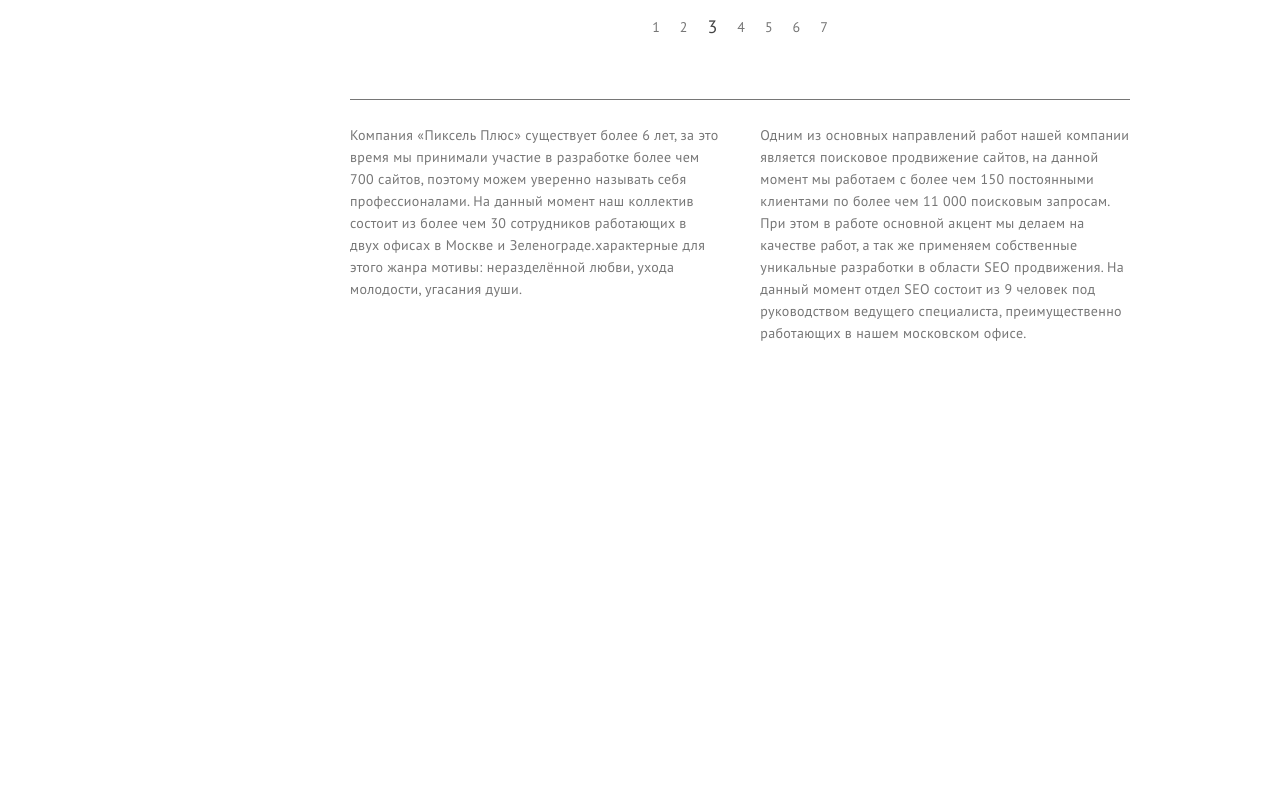
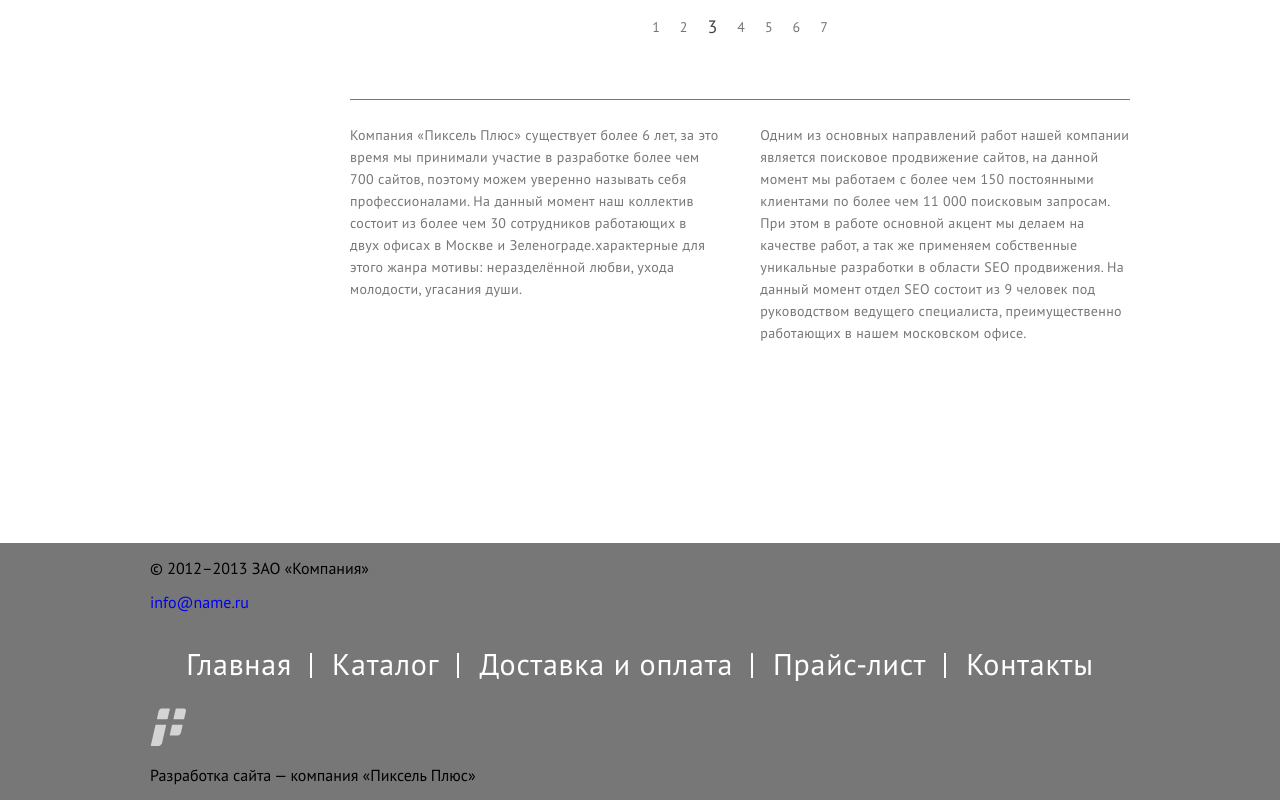
Before and after one commit to kozyrevfrontend/WebEnergy, a website: page source/index.html in a window 1280 px wide. Shown: the part 1556-2356 px from the top of the page. Before the commit the page ends 2099 px from the top, so only its background shows below. Drawn offline with nearby package versions, Linux system fonts and the light colour scheme; files that its build step writes are made by us from their sources.

Commit message:
добавляет разметку для футера

```diff
--- a/source/index.html
+++ b/source/index.html
@@ -473,17 +473,86 @@
             </div>
             <div class="catalog__about-us about-us">
               <div class="about-us__left-column">
-                <p class="about-us__text">Компания «Пиксель Плюс» существует более 6 лет, за это время мы принимали участие в разработке более чем 700 сайтов, поэтому можем уверенно называть себя профессионалами. На данный момент наш коллектив состоит из более чем 30 сотрудников работающих в двух офисах в Москве и Зеленограде.характерные для этого жанра мотивы: неразделённой любви, ухода молодости, угасания души.</p>
+                <p class="about-us__text">
+                  Компания «Пиксель Плюс» существует более 6 лет, за это время
+                  мы принимали участие в разработке более чем 700 сайтов,
+                  поэтому можем уверенно называть себя профессионалами. На
+                  данный момент наш коллектив состоит из более чем 30
+                  сотрудников работающих в двух офисах в Москве и
+                  Зеленограде.характерные для этого жанра мотивы: неразделённой
+                  любви, ухода молодости, угасания души.
+                </p>
               </div>
               <div class="about-us__right-column">
-                <p class="about-us__text">Одним из основных направлений работ нашей компании является поисковое продвижение сайтов, на данной момент мы работаем с более чем 150 постоянными клиентами по более чем 11 000 поисковым запросам. При этом в работе основной акцент мы делаем на качестве работ, а так же применяем собственные уникальные разработки в области SEO продвижения. На данный момент отдел SEO состоит из 9 человек под руководством ведущего специалиста, преимущественно работающих в нашем московском офисе.</p>
+                <p class="about-us__text">
+                  Одним из основных направлений работ нашей компании является
+                  поисковое продвижение сайтов, на данной момент мы работаем с
+                  более чем 150 постоянными клиентами по более чем 11 000
+                  поисковым запросам. При этом в работе основной акцент мы
+                  делаем на качестве работ, а так же применяем собственные
+                  уникальные разработки в области SEO продвижения. На данный
+                  момент отдел SEO состоит из 9 человек под руководством
+                  ведущего специалиста, преимущественно работающих в нашем
+                  московском офисе.
+                </p>
               </div>
             </div>
           </div>
         </div>
       </section>
     </main>
-    <footer class="footer"></footer>
+    <footer class="footer">
+      <div class="container">
+        <div class="footer__cipyright copyright">
+          <p class="copyright__main">© 2012–2013 ЗАО «Компания»</p>
+          <p class="copuright__contacts">
+            <a class="copuright__mail" href="mailto:info@name.ru"
+              >info@name.ru</a
+            >
+          </p>
+        </div>
+        <div class="footer__navigation">
+          <ul class="site-list site-list__column">
+            <li class="site-list__item">
+              <a class="site-list__link" href="#">Главная</a>
+            </li>
+            <li class="site-list__item">
+              <a class="site-list__link" href="#">Каталог</a>
+            </li>
+            <li class="site-list__item">
+              <a class="site-list__link" href="#">Доставка и оплата</a>
+            </li>
+            <li class="site-list__item">
+              <a class="site-list__link" href="#">Прайс-лист</a>
+            </li>
+            <li class="site-list__item">
+              <a class="site-list__link" href="#">Контакты</a>
+            </li>
+          </ul>
+        </div>
+        <div class="footer__studio studio">
+          <a class="studio__link" href="#">
+            <picture>
+              <source
+                type="image/webp"
+                srcset="img/logo-studio@1x.webp 1x, img/logo-studio@2x.webp 2x"
+              />
+              <img
+                class="studio__image"
+                src="img/logo-studio@1x.png"
+                srcset="img/logo-studio@2x.png 2x"
+                alt="Пиксель Плюс"
+                width="36"
+                height="38"
+              />
+            </picture>
+          </a>
+          <p class="studio__text">
+            <span>Разработка сайта</span> — компания «Пиксель Плюс»
+          </p>
+        </div>
+      </div>
+    </footer>
     <script src="js/main.js"></script>
   </body>
 </html>
--- /dev/null
+++ b/source/sass/blocks/footer.scss
@@ -0,0 +1,3 @@
+.footer {
+  background-color: #777777;
+}
--- a/source/sass/style.scss
+++ b/source/sass/style.scss
@@ -16,3 +16,4 @@
 @import "blocks/card.scss";
 @import "blocks/pagination.scss";
 @import "blocks/about-us.scss";
+@import "blocks/footer.scss";
```
Also changed, not shown: build/css/style.min.css, build/index.html, 1 other file.
